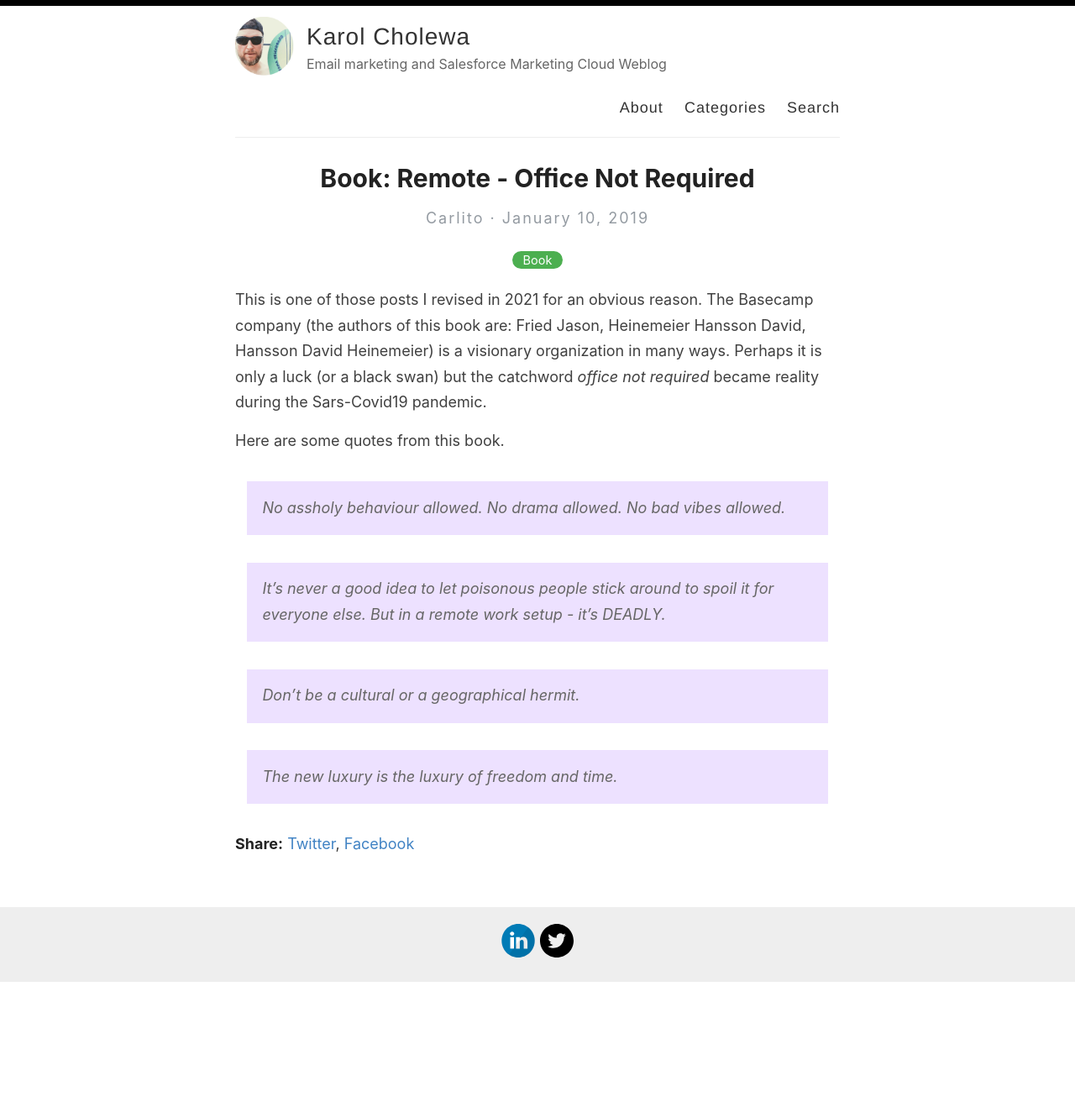
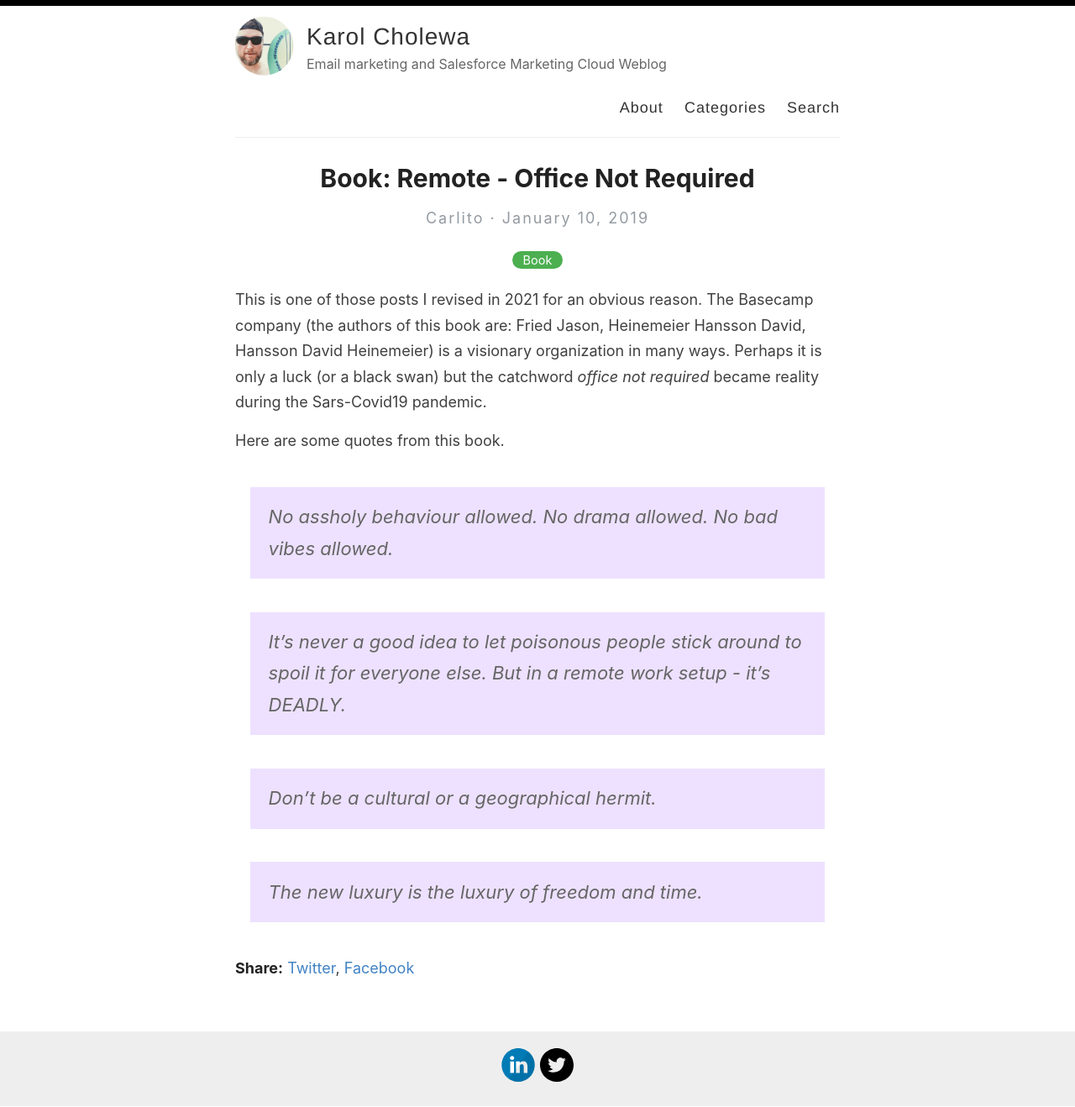
Before and after one commit to karolcholewa/blog, a Jekyll site: the page built from _posts/2019-01-10-remote.md, in a window 1280 px wide. Shown: the whole page at 84% size. Built offline with Jekyll 4.4.1, drawn with Linux system fonts in a browser that asks for light colours; before the commit the page ends 1170 px from its top, so only the background shows below that.

Commit message:
fixing style file from the Reverie

```diff
--- a/assets/style.scss
+++ b/assets/style.scss
@@ -376,6 +376,7 @@ nav {
     /*border-left: 2px solid $gray;*/
     padding: 0.1em 1em;
     color: $gray;
+    font-size: 22px;
     font-style: italic;
     background-color: #ede1ff;
   }
@@ -823,9 +824,7 @@ Modules - reusable parts of our design
     left: 50%;
     margin-left: -30px;
     /* Force Hardware Acceleration in WebKit */
-    transform: translateZ(0);
     -webkit-transform: translateZ(0);
-    backface-visibility: hidden;
     -webkit-backface-visibility: hidden;
   }
   .cssanimations .cd-timeline-img.is-hidden {
```
Lines whose indentation alone changed are shown as unchanged.
